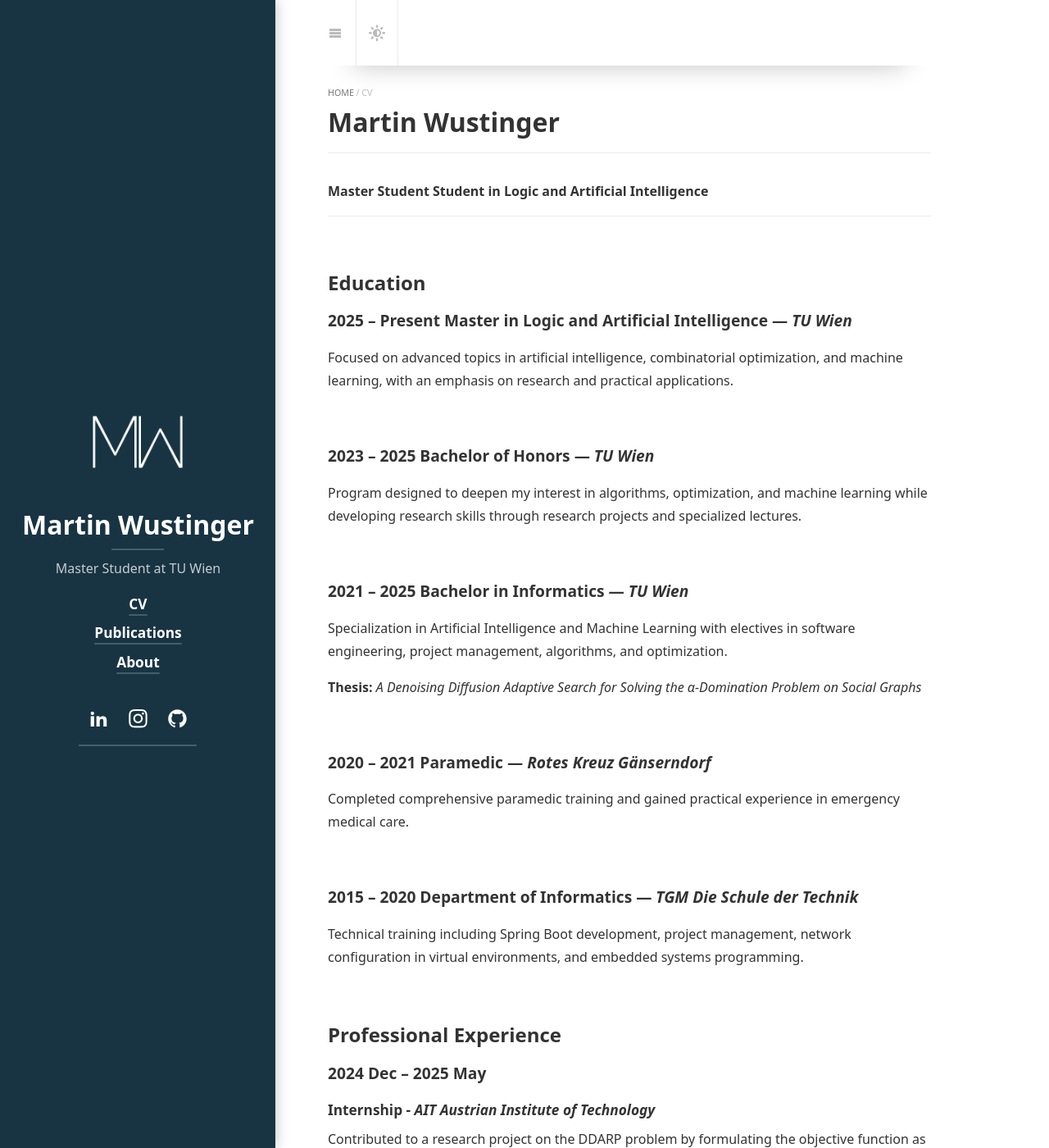
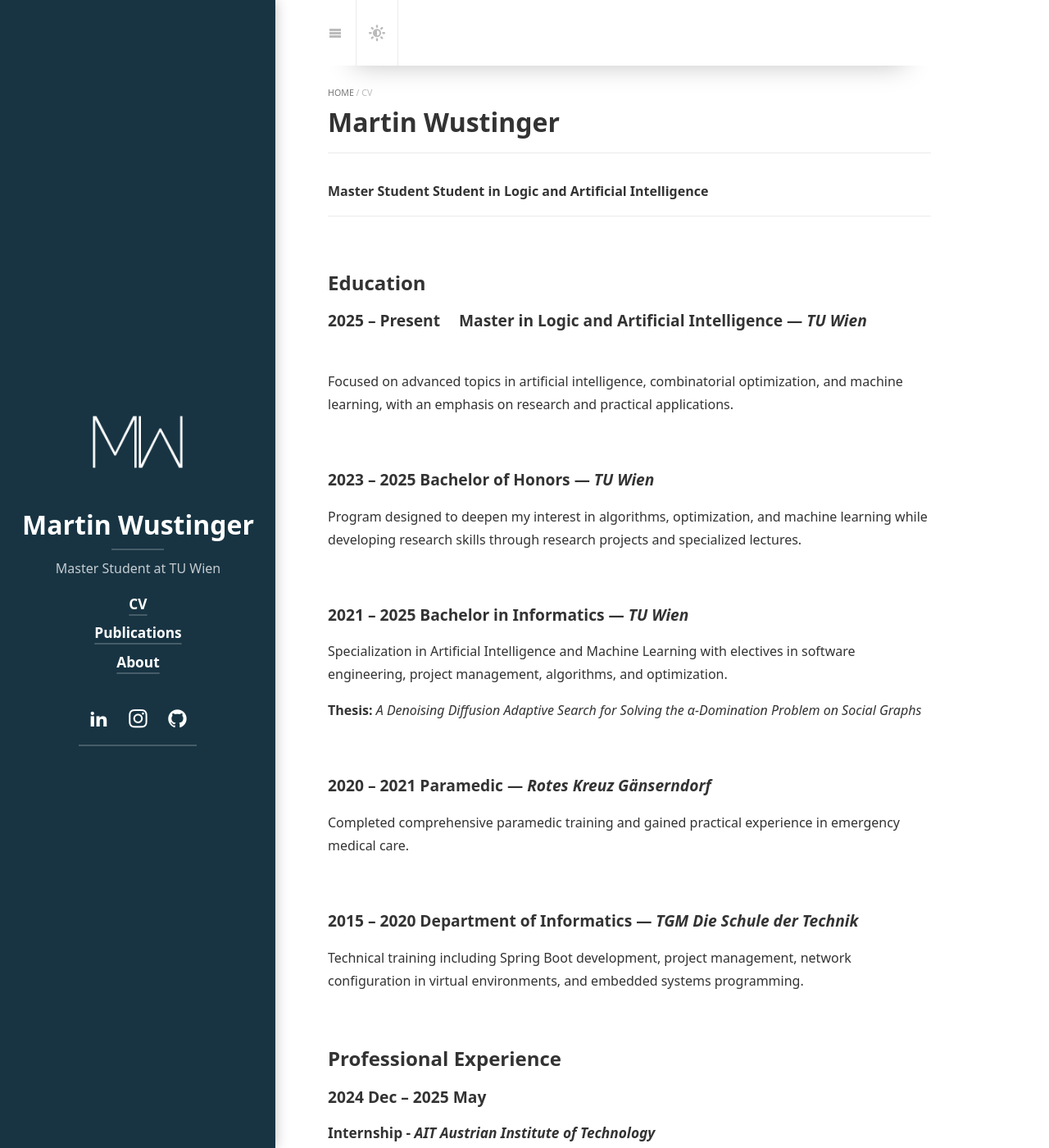
Before and after one commit to mwustinger/github.io, a Jekyll site: the page built from cv.md, in a window 1280 px wide and 1400 px high. Shown: the whole window at 82% size. Built offline with Jekyll 4.4.1, drawn with Linux system fonts in a browser that asks for light colours; cached includes are drawn as plain includes; nearby versions of some CDN libraries; some web fonts are replaced; library files that are not in the unit come from our copies.

Commit message:
Update CV

```diff
--- a/_includes/head/css/inline
+++ b/_includes/head/css/inline
@@ -1 +1,12 @@
 {% capture to_scssify %}{% include styles/inline.scss %}{% endcapture %}{{ to_scssify | scssify }}
+
+.timeline-date {
+  float: left;
+  width: 150px;        /* adjust width for alignment */
+  font-weight: bold;
+}
+
+.timeline-title {
+  display: block;
+  margin-left: 160px;  /* slightly more than .timeline-date width */
+}
--- a/_includes/head/styles.html
+++ b/_includes/head/styles.html
@@ -10,3 +10,5 @@
   {% include_cached head/page-style.html color=include.color theme_color=include.theme_color %}
 {% endunless %}
 <!--<![endif]-->
+
+<link rel="stylesheet" href="{{ '/assets/css/custom.css' | relative_url }}">
--- /dev/null
+++ b/assets/css/custom.css
@@ -0,0 +1,11 @@
+/* custom.css */
+.timeline-date {
+  float: left;
+  width: 150px;
+  font-weight: bold;
+}
+
+.timeline-title {
+  display: block;
+  margin-left: 160px;
+}
--- a/cv.md
+++ b/cv.md
@@ -12,7 +12,7 @@ hide_last_modified: false
 
 ## Education
 
-### 2025 – Present   Master in Logic and Artificial Intelligence — *TU Wien*
+### <span class="timeline-date">2025 – Present</span><span class="timeline-title">Master in Logic and Artificial Intelligence — *TU Wien*</span>
 Focused on advanced topics in artificial intelligence, combinatorial optimization, and machine learning, with an emphasis on research and practical applications.
 
 
```
